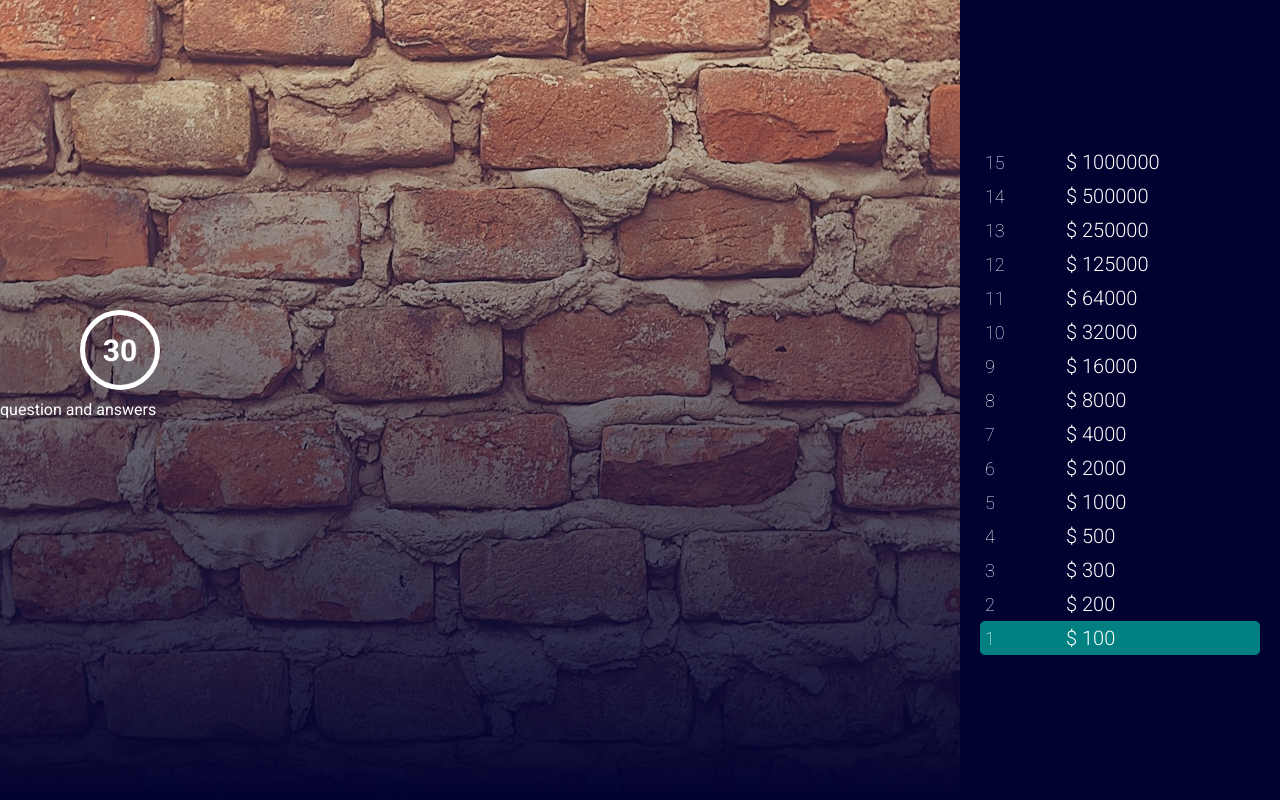
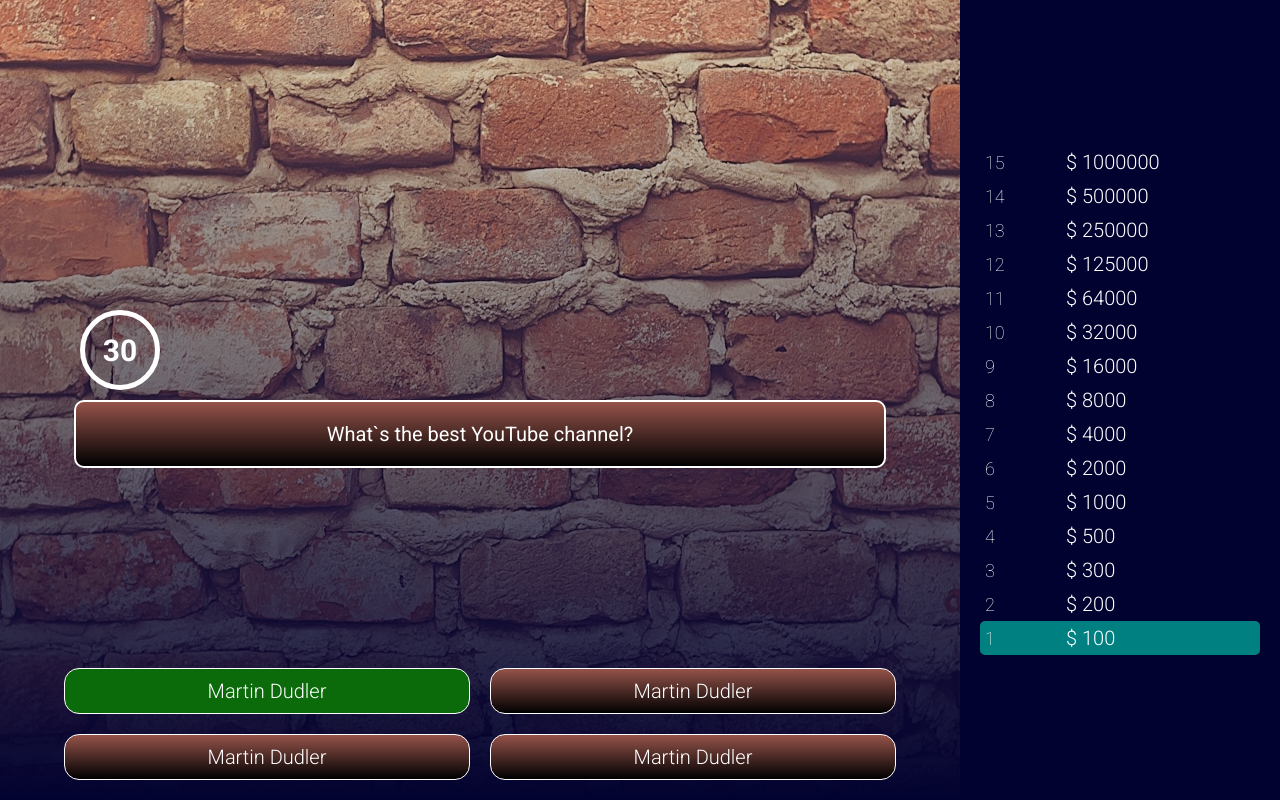
Before and after one commit to nsevindi87/who-wants-to-be-a-millionare, a React (Create React App) app: page / in a window 1280 px wide. Built offline with nearby package versions, Linux system fonts and the light colour scheme.

Commit message:
going on

```diff
--- a/src/App.jsx
+++ b/src/App.jsx
@@ -1,10 +1,13 @@
 import "./app.css"
 import { useState } from "react";
 import { moneyPyramid } from "./moneyPyramid";
+import { data } from "./quuestionData";
+import Trivia from './components/Trivia';
 
 function App() {
 
   const [questionNumber, setQuestionNumber] = useState(1)
+  const [timeOut, setTimeOut] = useState(false)
 
 
   return (
@@ -16,7 +19,12 @@ function App() {
 
       </div>
       <div className="bottom">
-        question and answers
+        <Trivia
+        data={data}
+        setTimeOut={setTimeOut}
+        questionNumber={questionNumber}
+        setQuestionNumber={setQuestionNumber}
+        />
       </div>
     </div>
 
--- a/src/app.css
+++ b/src/app.css
@@ -33,6 +33,79 @@
 }
 
 .bottom{
+    height: 50%;
+}
+
+.trivia{
+    height: 100%;
+    display: flex;
+    flex-direction: column;
+    align-items: center;
+    justify-content: space-between;
+}
+
+.question{
+    width: 80%;
+    background: linear-gradient(#95534a,black);
+    border: 2px solid white;
+    text-align: center;
+    padding: 20px;
+    border-radius: 10px;
+    font-size:20px;
+}
+
+.answers{
+    width: 100%;
+    display: flex;
+    justify-content: center;
+    flex-wrap: wrap;
+}
+
+.answer{
+    width: 40%;
+    padding: 10px;
+    text-align: center;
+    background: linear-gradient(#95534a,black);
+    border: 1px solid white;
+    border-radius: 15px;
+    font-size: 20px;
+    font-weight: 300;
+    cursor: pointer;
+    margin: 0 10px 20px 10px;
+}
+
+.answer:hover,
+.answer.active{
+    background: #f4ccc7;
+}
+
+.answer.correct{
+    animation: correct 3s ease forwards;
+}
+
+@keyframes correct{
+    0%,22%,42%{
+        background: #f4ccc7;
+    }
+    20%,40%,60%{background:linear-gradient(#95534a,black);
+    }
+    62%,100%{
+        background: rgb(11, 107, 11);
+    }
+}
+.answer.wrong{
+    animation: wrong 3s ease forwards;
+}
+
+@keyframes wrong{
+    0%,22%,42%{
+        background: #f4ccc7;
+    }
+    20%,40%,60%{background:linear-gradient(#95534a,black);
+    }
+    62%,100%{
+        background: rgb(255, 76, 76);
+    }
 }
 
 .pyramid{
--- a/src/components/Trivia.jsx
+++ b/src/components/Trivia.jsx
@@ -0,0 +1,17 @@
+import React from 'react'
+
+function Trivia() {
+  return (
+    <div className='trivia'>
+      <div className="question">What`s the best YouTube channel?</div>
+      <div className="answers">
+        <div className="answer correct">Martin Dudler</div>
+        <div className="answer">Martin Dudler</div>
+        <div className="answer">Martin Dudler</div>
+        <div className="answer">Martin Dudler</div>
+      </div>
+    </div>
+  )
+}
+
+export default Trivia
```
Also changed, not shown: src/questionsData.js (added, +68 -0 lines).
